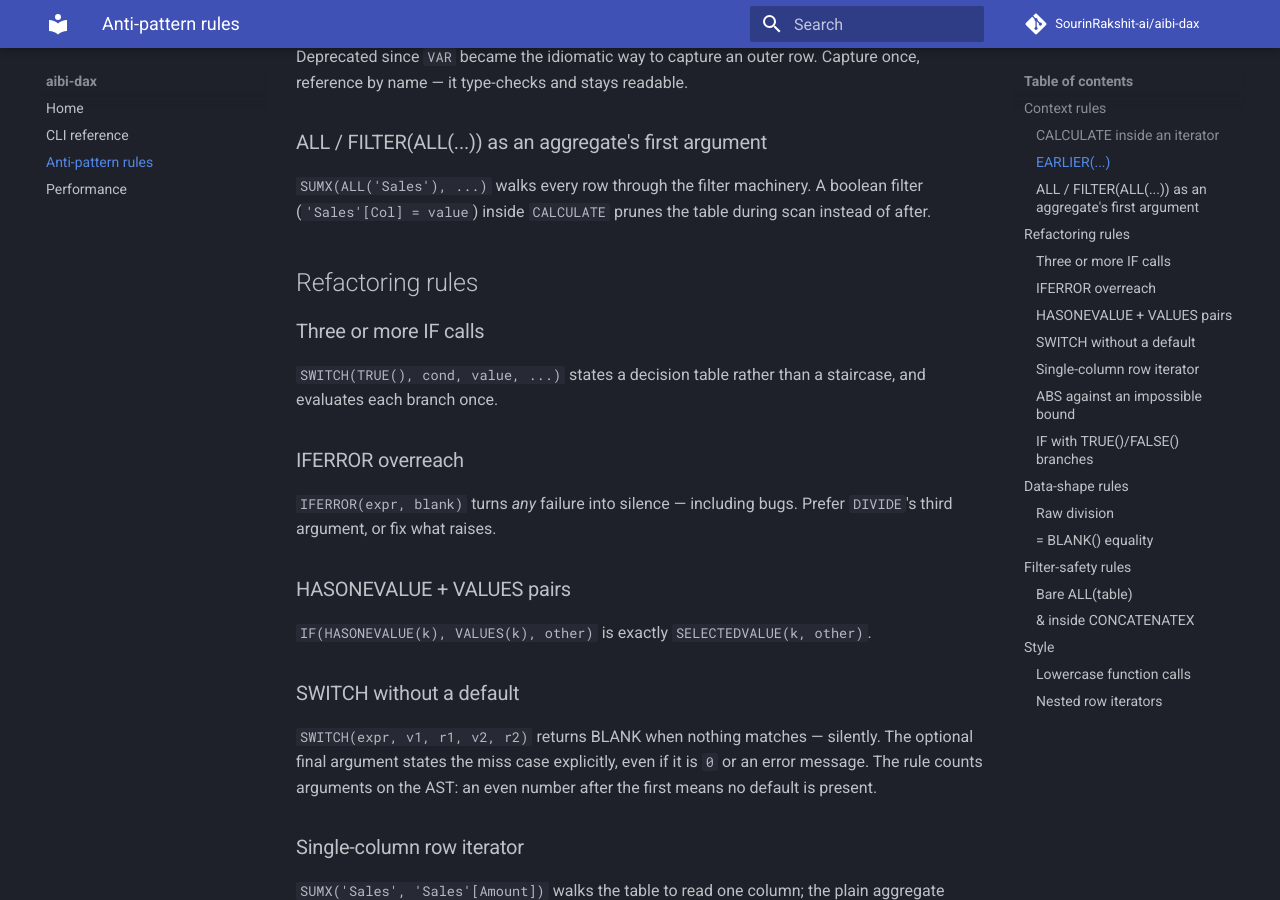
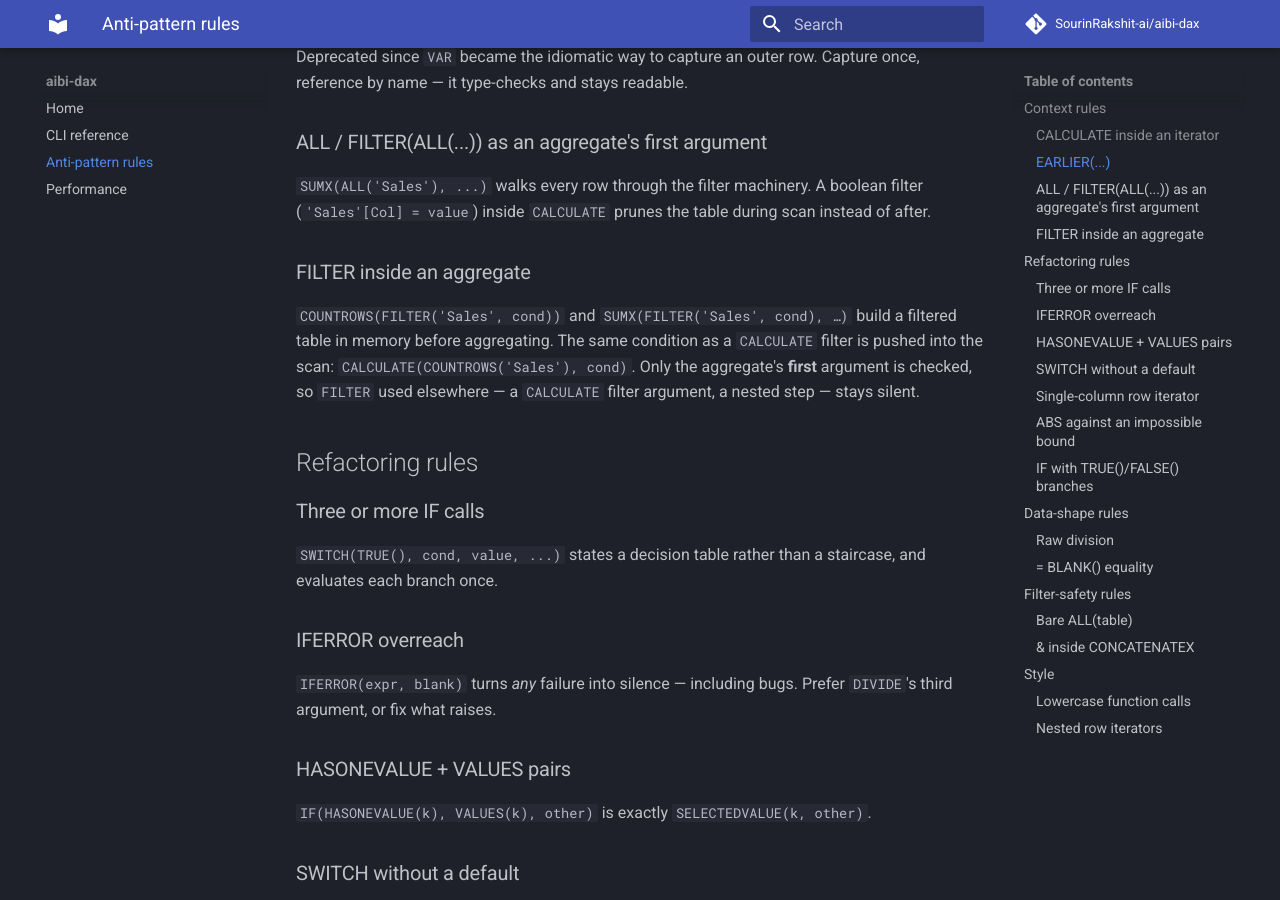
Before and after one commit to SourinRakshit-ai/aibi-dax, an MkDocs documentation site: the page built from docs/rules.md, in a window 1280 px wide and 900 px high, scrolled down 504 px. Built offline with MkDocs 1.6.1 and Material for MkDocs 9.7.7, drawn with Linux system fonts in a browser that asks for light colours; comment, search, counter and statistics services are not loaded.

Commit message:
docs: rule 17 in the rule reference, README list and changelog

```diff
--- a/docs/rules.md
+++ b/docs/rules.md
@@ -19,6 +19,14 @@ Capture once, reference by name — it type-checks and stays readable.
 `SUMX(ALL('Sales'), ...)` walks every row through the filter machinery.
 A boolean filter (`'Sales'[Col] = value`) inside `CALCULATE` prunes the
 table during scan instead of after.
+
+### FILTER inside an aggregate
+`COUNTROWS(FILTER('Sales', cond))` and `SUMX(FILTER('Sales', cond), …)`
+build a filtered table in memory before aggregating. The same condition
+as a `CALCULATE` filter is pushed into the scan:
+`CALCULATE(COUNTROWS('Sales'), cond)`. Only the aggregate's **first**
+argument is checked, so `FILTER` used elsewhere — a `CALCULATE` filter
+argument, a nested step — stays silent.
 
 ## Refactoring rules
 
```
Also changed, not shown: CHANGELOG.md (+3 -1 lines), README.md (+1 -0 lines), docs/index.md (+1 -1 lines).
